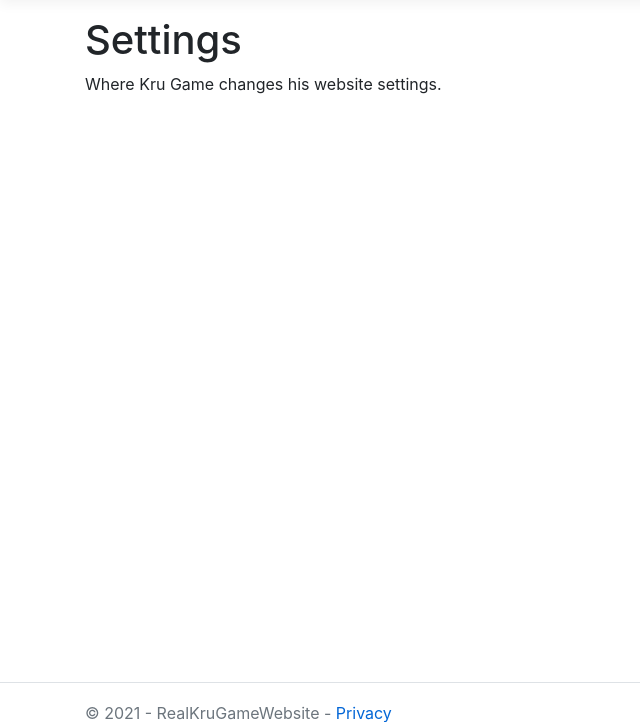
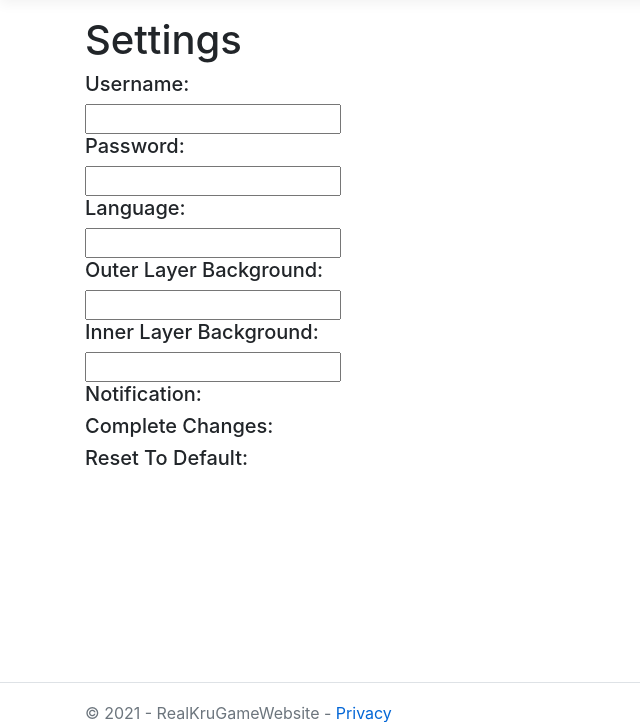
Before and after one commit to Pbo1929/KruGameWebsiteTest, an ASP.NET Core app: page /settings/ in a window 1280 px wide. Shown: the part 57-779 px from the top of the page, without its empty margins (0-640 px from the left). Run offline with ASP.NET Core 8, Linux system fonts and the light colour scheme; some libraries are stand-ins or nearby versions.

Commit message:
settings

```diff
--- a/RealKruGameWebsite/Pages/Settings.cshtml
+++ b/RealKruGameWebsite/Pages/Settings.cshtml
@@ -5,4 +5,16 @@
 }
 <h1>@ViewData["Title"]</h1>
 
-<p>Where Kru Game changes his website settings.</p>
+<h5>Username:</h5>
+<input id="Text1" type="text" />
+<h5>Password:</h5>
+<input id="Text1" type="text" />
+<h5>Language:</h5>
+<input id="Text1" type="text" />
+<h5>Outer Layer Background:</h5>
+<input id="Text1" type="text" />
+<h5>Inner Layer Background:</h5>
+<input id="Text1" type="text" />
+<h5>Notification:</h5>
+<h5>Complete Changes:</h5>
+<h5>Reset To Default:</h5>
```
